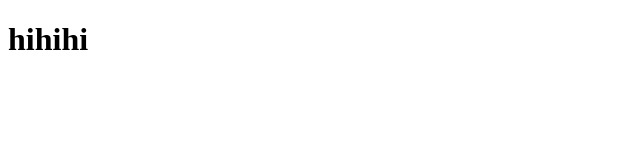
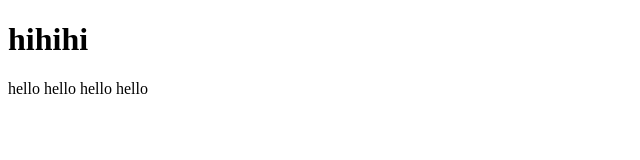
Before and after one commit to JHY156456/git-practice, a plain HTML site: page index.html in a window 1280 px wide. Shown: the whole page, without its empty margins (0-640 px from the left). Drawn offline with Linux system fonts and the light colour scheme.

```diff
--- a/index.html
+++ b/index.html
@@ -8,5 +8,9 @@
 </head>
 <body>
     <h1>hihihi</h1>
+    <p>
+        hello hello hello hello
+
+    </p>
 </body>
 </html>
```
Also changed, not shown: 1 other file.
